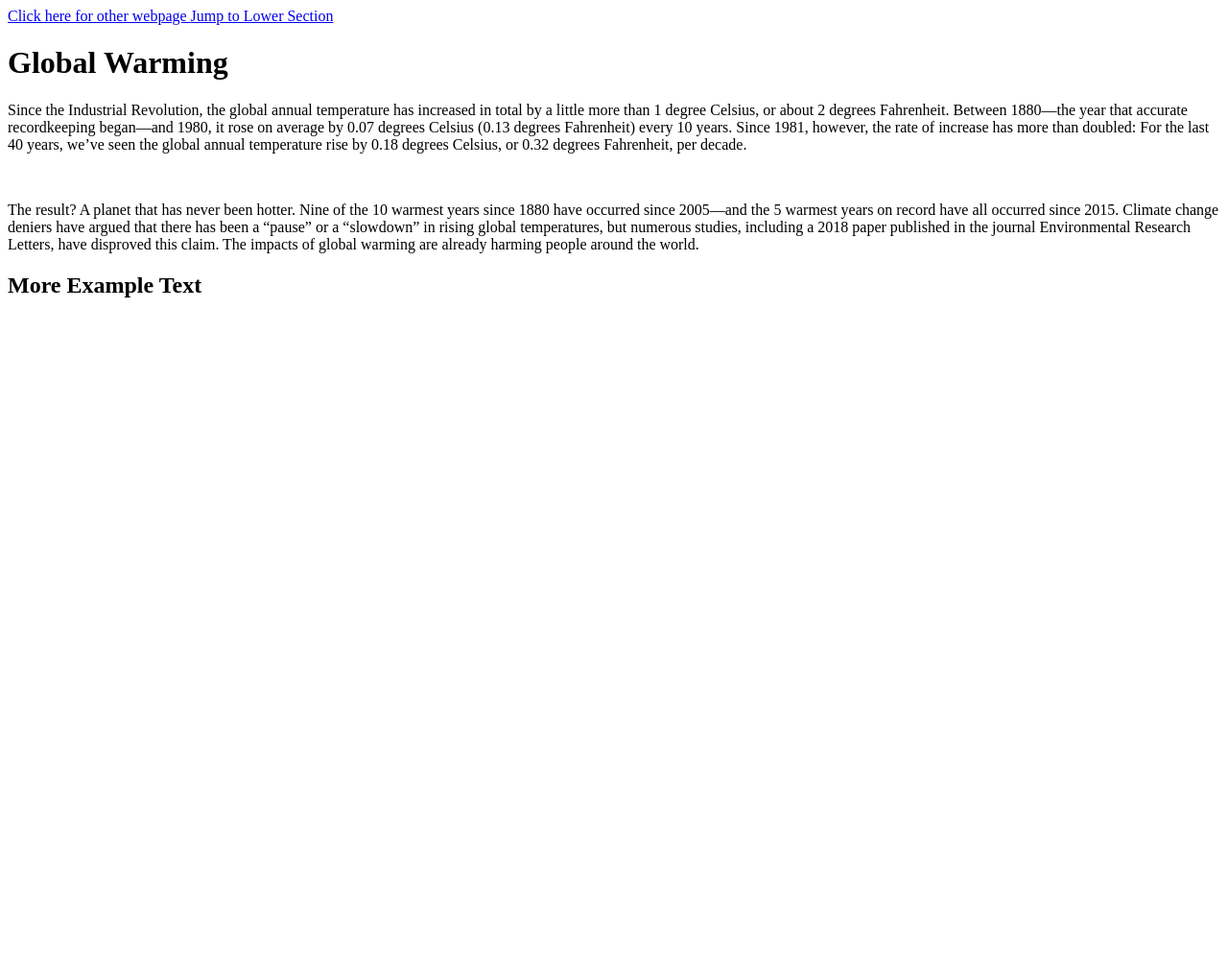
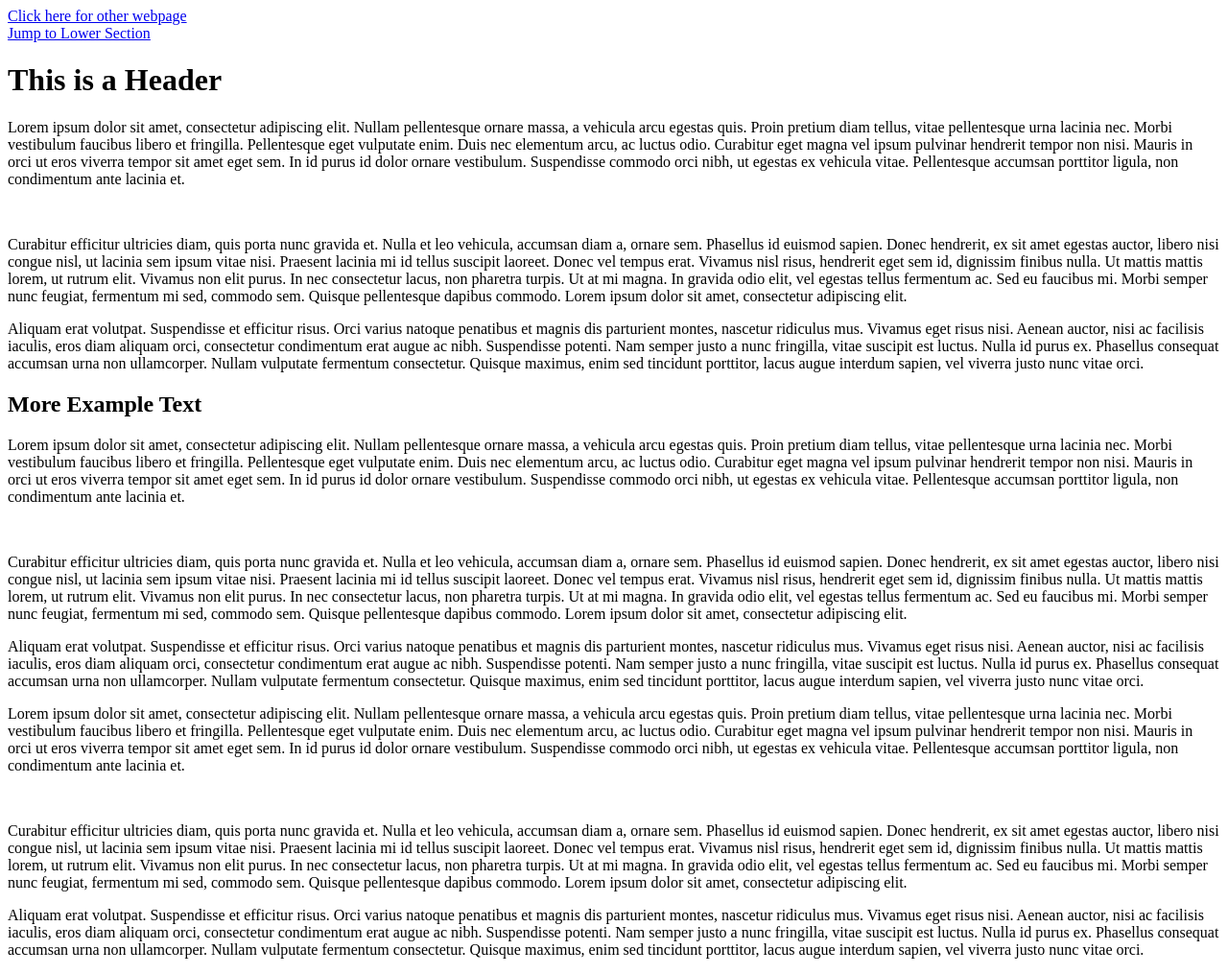
Before and after one commit to Dennae13/IASC-1P02-2021, a plain HTML site: page Module 2/TestB_Lec2.html in a window 1280 px wide. Shown: the whole page at 96% size. Before the commit the page ends 800 px from the top, so only its background shows below. Drawn offline with Linux system fonts and the light colour scheme.

Commit message:
Update TestB_Lec2.html

```diff
--- a/Module 2/TestB_Lec2.html
+++ b/Module 2/TestB_Lec2.html
@@ -4,15 +4,29 @@
  </head>
  <body>
 <a href="TestA_Lec2.html"> Click here for other webpage </a>
-<a href="Lower_Section"> Jump to Lower Section </a>
+<br>
+<a href="#Lower_Section"> Jump to Lower Section </a>
 
-<h1> Global Warming </h1>
-<p> Since the Industrial Revolution, the global annual temperature has increased in total by a little more than 1 degree Celsius, or about 2 degrees Fahrenheit. Between 1880—the year that accurate recordkeeping began—and 1980, it rose on average by 0.07 degrees Celsius (0.13 degrees Fahrenheit) every 10 years. Since 1981, however, the rate of increase has more than doubled: For the last 40 years, we’ve seen the global annual temperature rise by 0.18 degrees Celsius, or 0.32 degrees Fahrenheit, per decade. </p>
+<h1> This is a Header </h1>
+<p> Lorem ipsum dolor sit amet, consectetur adipiscing elit. Nullam pellentesque ornare massa, a vehicula arcu egestas quis. Proin pretium diam tellus, vitae pellentesque urna lacinia nec. Morbi vestibulum faucibus libero et fringilla. Pellentesque eget vulputate enim. Duis nec elementum arcu, ac luctus odio. Curabitur eget magna vel ipsum pulvinar hendrerit tempor non nisi. Mauris in orci ut eros viverra tempor sit amet eget sem. In id purus id dolor ornare vestibulum. Suspendisse commodo orci nibh, ut egestas ex vehicula vitae. Pellentesque accumsan porttitor ligula, non condimentum ante lacinia et. </p>
 <br>
-<p> The result? A planet that has never been hotter. Nine of the 10 warmest years since 1880 have occurred since 2005—and the 5 warmest years on record have all occurred since 2015. Climate change deniers have argued that there has been a “pause” or a “slowdown” in rising global temperatures, but numerous studies, including a 2018 paper published in the journal Environmental Research Letters, have disproved this claim. The impacts of global warming are already harming people around the world. </p>
+<p> Curabitur efficitur ultricies diam, quis porta nunc gravida et. Nulla et leo vehicula, accumsan diam a, ornare sem. Phasellus id euismod sapien. Donec hendrerit, ex sit amet egestas auctor, libero nisi congue nisl, ut lacinia sem ipsum vitae nisi. Praesent lacinia mi id tellus suscipit laoreet. Donec vel tempus erat. Vivamus nisl risus, hendrerit eget sem id, dignissim finibus nulla. Ut mattis mattis lorem, ut rutrum elit. Vivamus non elit purus. In nec consectetur lacus, non pharetra turpis. Ut at mi magna. In gravida odio elit, vel egestas tellus fermentum ac. Sed eu faucibus mi. Morbi semper nunc feugiat, fermentum mi sed, commodo sem. Quisque pellentesque dapibus commodo. Lorem ipsum dolor sit amet, consectetur adipiscing elit. </p>
+
+<p> Aliquam erat volutpat. Suspendisse et efficitur risus. Orci varius natoque penatibus et magnis dis parturient montes, nascetur ridiculus mus. Vivamus eget risus nisi. Aenean auctor, nisi ac facilisis iaculis, eros diam aliquam orci, consectetur condimentum erat augue ac nibh. Suspendisse potenti. Nam semper justo a nunc fringilla, vitae suscipit est luctus. Nulla id purus ex. Phasellus consequat accumsan urna non ullamcorper. Nullam vulputate fermentum consectetur. Quisque maximus, enim sed tincidunt porttitor, lacus augue interdum sapien, vel viverra justo nunc vitae orci. </p>
+
 
 
 <h2 id="Lower_Section"> More Example Text </h2>
+<p> Lorem ipsum dolor sit amet, consectetur adipiscing elit. Nullam pellentesque ornare massa, a vehicula arcu egestas quis. Proin pretium diam tellus, vitae pellentesque urna lacinia nec. Morbi vestibulum faucibus libero et fringilla. Pellentesque eget vulputate enim. Duis nec elementum arcu, ac luctus odio. Curabitur eget magna vel ipsum pulvinar hendrerit tempor non nisi. Mauris in orci ut eros viverra tempor sit amet eget sem. In id purus id dolor ornare vestibulum. Suspendisse commodo orci nibh, ut egestas ex vehicula vitae. Pellentesque accumsan porttitor ligula, non condimentum ante lacinia et. </p>
+<br>
+<p> Curabitur efficitur ultricies diam, quis porta nunc gravida et. Nulla et leo vehicula, accumsan diam a, ornare sem. Phasellus id euismod sapien. Donec hendrerit, ex sit amet egestas auctor, libero nisi congue nisl, ut lacinia sem ipsum vitae nisi. Praesent lacinia mi id tellus suscipit laoreet. Donec vel tempus erat. Vivamus nisl risus, hendrerit eget sem id, dignissim finibus nulla. Ut mattis mattis lorem, ut rutrum elit. Vivamus non elit purus. In nec consectetur lacus, non pharetra turpis. Ut at mi magna. In gravida odio elit, vel egestas tellus fermentum ac. Sed eu faucibus mi. Morbi semper nunc feugiat, fermentum mi sed, commodo sem. Quisque pellentesque dapibus commodo. Lorem ipsum dolor sit amet, consectetur adipiscing elit. </p>
+
+<p> Aliquam erat volutpat. Suspendisse et efficitur risus. Orci varius natoque penatibus et magnis dis parturient montes, nascetur ridiculus mus. Vivamus eget risus nisi. Aenean auctor, nisi ac facilisis iaculis, eros diam aliquam orci, consectetur condimentum erat augue ac nibh. Suspendisse potenti. Nam semper justo a nunc fringilla, vitae suscipit est luctus. Nulla id purus ex. Phasellus consequat accumsan urna non ullamcorper. Nullam vulputate fermentum consectetur. Quisque maximus, enim sed tincidunt porttitor, lacus augue interdum sapien, vel viverra justo nunc vitae orci. </p>
+<p> Lorem ipsum dolor sit amet, consectetur adipiscing elit. Nullam pellentesque ornare massa, a vehicula arcu egestas quis. Proin pretium diam tellus, vitae pellentesque urna lacinia nec. Morbi vestibulum faucibus libero et fringilla. Pellentesque eget vulputate enim. Duis nec elementum arcu, ac luctus odio. Curabitur eget magna vel ipsum pulvinar hendrerit tempor non nisi. Mauris in orci ut eros viverra tempor sit amet eget sem. In id purus id dolor ornare vestibulum. Suspendisse commodo orci nibh, ut egestas ex vehicula vitae. Pellentesque accumsan porttitor ligula, non condimentum ante lacinia et. </p>
+<br>
+<p> Curabitur efficitur ultricies diam, quis porta nunc gravida et. Nulla et leo vehicula, accumsan diam a, ornare sem. Phasellus id euismod sapien. Donec hendrerit, ex sit amet egestas auctor, libero nisi congue nisl, ut lacinia sem ipsum vitae nisi. Praesent lacinia mi id tellus suscipit laoreet. Donec vel tempus erat. Vivamus nisl risus, hendrerit eget sem id, dignissim finibus nulla. Ut mattis mattis lorem, ut rutrum elit. Vivamus non elit purus. In nec consectetur lacus, non pharetra turpis. Ut at mi magna. In gravida odio elit, vel egestas tellus fermentum ac. Sed eu faucibus mi. Morbi semper nunc feugiat, fermentum mi sed, commodo sem. Quisque pellentesque dapibus commodo. Lorem ipsum dolor sit amet, consectetur adipiscing elit. </p>
+
+<p> Aliquam erat volutpat. Suspendisse et efficitur risus. Orci varius natoque penatibus et magnis dis parturient montes, nascetur ridiculus mus. Vivamus eget risus nisi. Aenean auctor, nisi ac facilisis iaculis, eros diam aliquam orci, consectetur condimentum erat augue ac nibh. Suspendisse potenti. Nam semper justo a nunc fringilla, vitae suscipit est luctus. Nulla id purus ex. Phasellus consequat accumsan urna non ullamcorper. Nullam vulputate fermentum consectetur. Quisque maximus, enim sed tincidunt porttitor, lacus augue interdum sapien, vel viverra justo nunc vitae orci. </p>
 
 
 </body>
```
